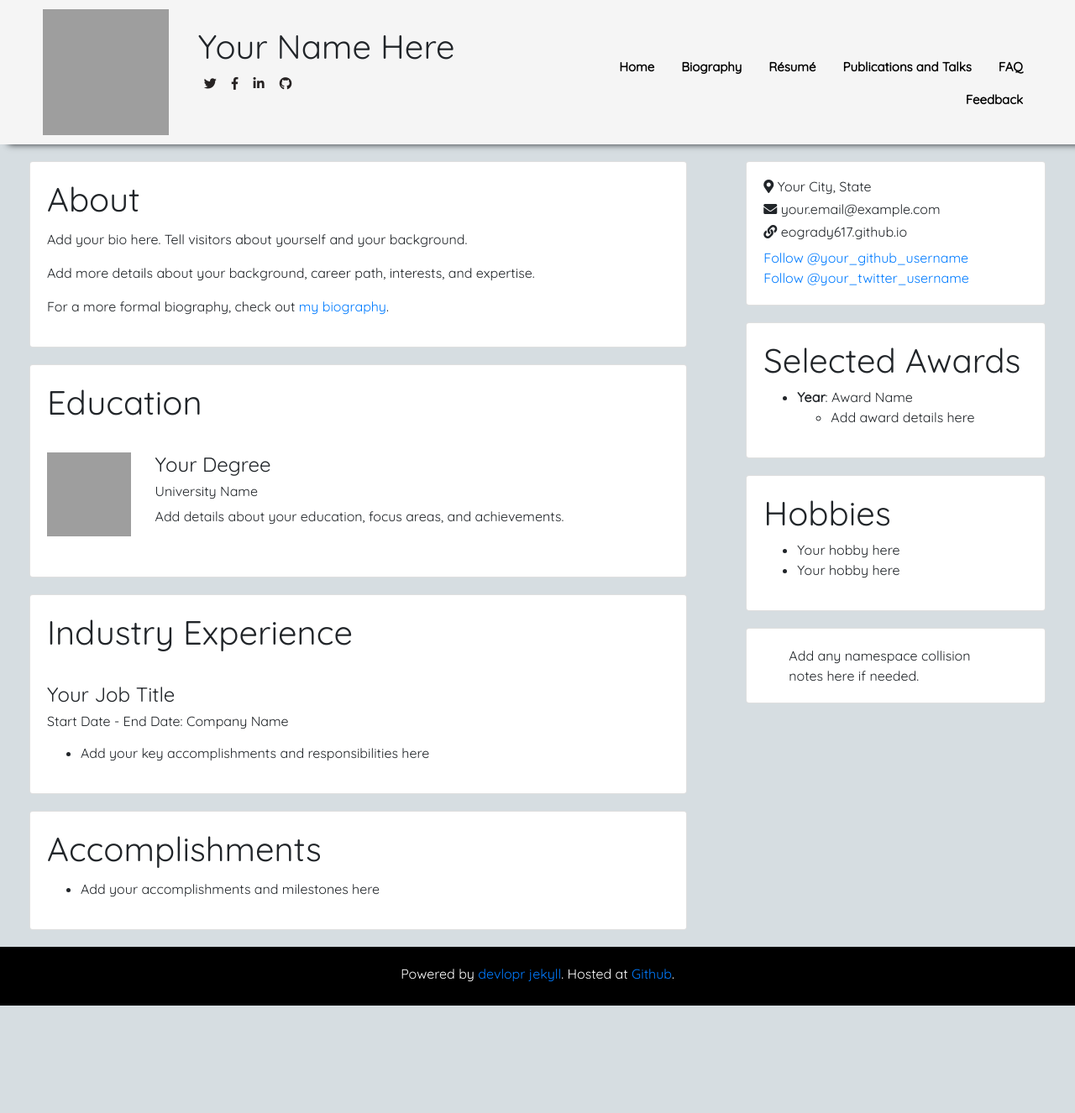
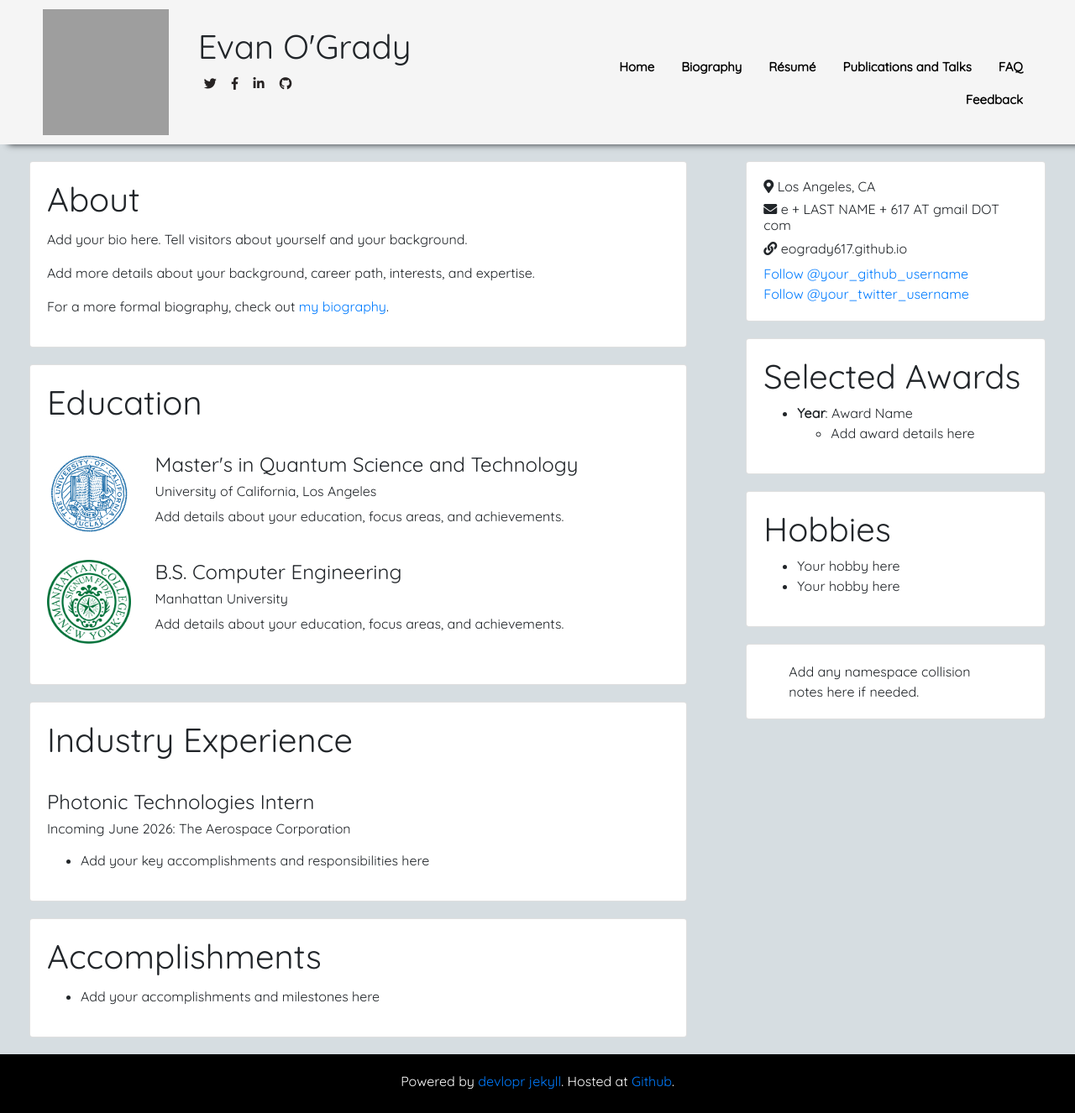
Before and after one commit to eogrady617/eogrady617.github.io, a Jekyll site: the page built from index.md, in a window 1280 px wide. Shown: the whole page at 84% size. Built offline with Jekyll 4.4.1, drawn with Linux system fonts in a browser that asks for light colours; nearby versions of some CDN libraries; comment, search, counter and statistics services are not loaded; a style sheet for code colours, icons or effects is not loaded; before the commit the page ends 1198 px from its top, so only the background shows below that; grey boxes are pictures that could not be loaded.

Commit message:
adding pictures + initial edits for testing

```diff
--- a/_config.yml
+++ b/_config.yml
@@ -1,5 +1,5 @@
 ---
-title: Your Name Here
+title: Evan O'Grady
 timezone: UTC
 collections:
   posts:
@@ -11,7 +11,7 @@ collections:
   uploads:
     title: Uploads
     output: true
-email: your.email@example.com
+email: e + LAST NAME + 617 AT gmail DOT com
 description: Your name's webpage, projects, biography, resume, and FAQ
 baseurl: ''
 url: //eogrady617.github.io
@@ -45,20 +45,26 @@ author: Your Name Here
 author_bio: Add your bio here. Tell visitors about yourself and your background.
 author_bio2: Add more details about your background, career path, interests, and expertise.
 author_bio3: For a more formal biography, check out <a href="/biography/">my biography</a>.
-author_location: Your City, State
+author_location: Los Angeles, CA
 author_website_url: eogrady617.github.io
 author_work_experiences:
-- company_name: Company Name
-  company_logo: company_logo.png
-  dates: Start Date - End Date
-  designation: Your Job Title
+- company_name: The Aerospace Corporation
+  company_logo: aero.png
+  dates: Incoming June 2026
+  designation: Photonic Technologies Intern
   description:
   - Add your key accomplishments and responsibilities here
   visibility: true
 author_education_details:
-- college_logo: school_logo.png
-  college_name: University Name
-  college_degree: Your Degree
+- college_logo: ucla.png
+  college_name: University of California, Los Angeles
+  college_degree: Master's in Quantum Science and Technology
+  description: Add details about your education, focus areas, and achievements.
+  visibility: true
+- college_logo: mu.png
+  college_name: Manhattan University
+  dates: 2021 - 2025
+  college_degree: B.S. Computer Engineering
   description: Add details about your education, focus areas, and achievements.
   visibility: true
 accomplishments:
--- a/_includes/head.html
+++ b/_includes/head.html
@@ -16,9 +16,10 @@
   <meta http-equip="X-UA-Compatible" content="IE=edge">
   <meta name="viewport" content="width=device-width, initial-scale=1">
   <meta name="description" content="{{ site.description }}">
+  <meta name="robots" content="noindex, nofollow">
   <link rel="stylesheet" href="/assets/css/main.css" />
   <link rel="stylesheet" href="/assets/css/custom-style.css" />
-  <link rel="icon" href="/assets/img/favicon.ico" type="image/gif" sizes="16x16">
+  <link rel="icon" href="/assets/img/icon.ico" type="image/gif" sizes="16x16">
   <script src="https://ajax.googleapis.com/ajax/libs/jquery/2.2.2/jquery.min.js"></script>
   <script src="https://cdnjs.cloudflare.com/ajax/libs/popper.js/1.14.3/umd/popper.min.js"
     integrity="sha384-ZMP7rVo3mIykV+2+9J3UJ46jBk0WLaUAdn689aCwoqbBJiSnjAK/l8WvCWPIPm49"
--- /dev/null
+++ b/robots.txt
@@ -0,0 +1,2 @@
+User-agent: *
+Disallow: /
```
Also changed, not shown: assets/img/aero.png (added), assets/img/mu.png (added), assets/img/novascholar.png (added), assets/img/nsf.png (added), assets/img/ucla.png (added), 3 other files.
